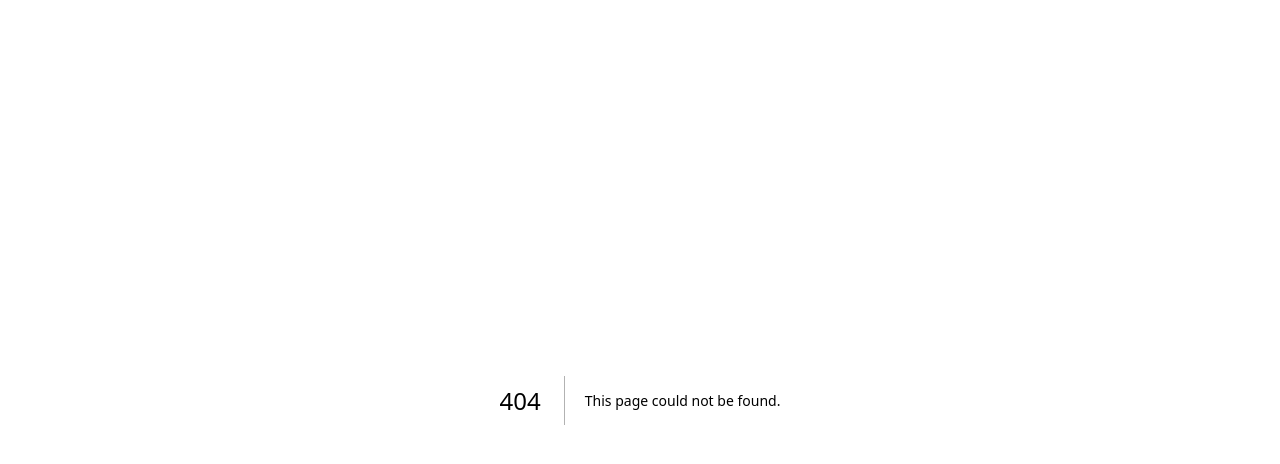
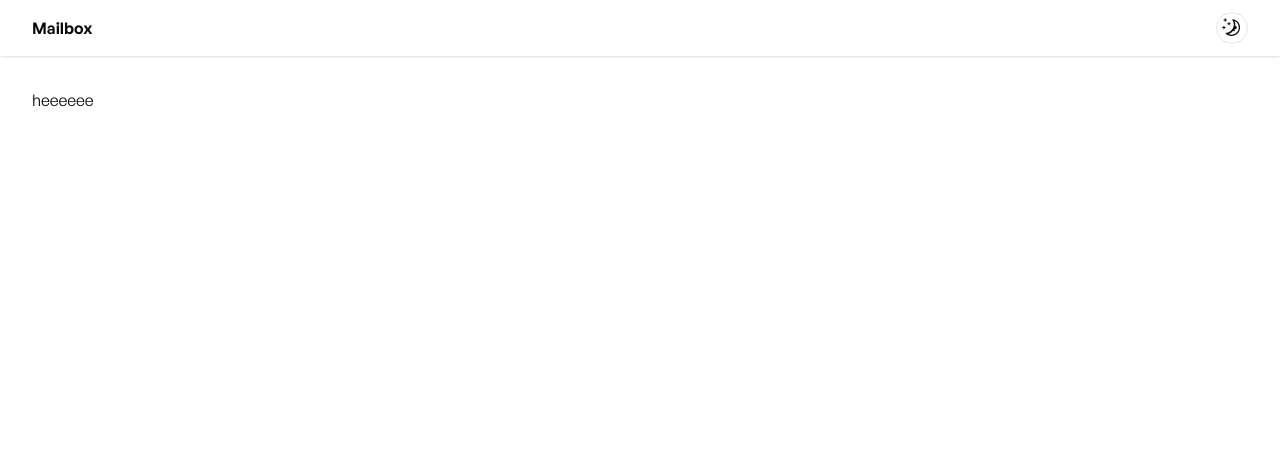
Before and after one commit to AbhirajSinha179/enterprise-workerai, a Next.js app: page /mailbox/form in a window 1280 px wide. Before the commit this address had no page. Shown: the top 464 px of the page. Built offline with nearby package versions, Linux system fonts and the light colour scheme.

Commit message:
navigation to forms page

```diff
--- /dev/null
+++ b/app/(site)/(mailbox)/mailbox/form/page.tsx
@@ -0,0 +1,15 @@
+import { ContentLayout } from "@/components/layout/content-layout"
+
+
+
+export default function MailboxPage() {
+
+
+    return (
+        <ContentLayout title="Mailbox">
+            <div>
+                heeeeee
+            </div>
+        </ContentLayout>
+    );
+}
--- a/app/(site)/(mailbox)/mailbox/page.tsx
+++ b/app/(site)/(mailbox)/mailbox/page.tsx
@@ -6,6 +6,7 @@ import { DataTable } from "@/components/leads/data-table"
 import { columns } from "@/components/mailbox/columns"
 import { Button } from "@/components/ui/button"
 import { mailsSchema } from "../data/schema"
+import Link from "next/link"
 
 async function getMails() {
   const data = await fs.readFile(
@@ -22,13 +23,15 @@ export default async function MailboxPage() {
   return (
     <ContentLayout title="Mailbox">
       <div className="flex justify-center m-5 ">
-        <Button size="lg"  >
-          <div className="text-xl font-semibold">
-            Connect a Mail Box
-          </div>
+        <Link href="/mailbox/form">
 
-        </Button>
+          <Button size="lg">
+            <div className="text-xl font-semibold">
+              Connect a Mail Box
+            </div>
+          </Button>
 
+        </Link>
       </div>
 
       <DataTable data={tasks} columns={columns} isActionButton={false} />
```
Also changed, not shown: 1 other file (tests, documents, lock files or other folders).
